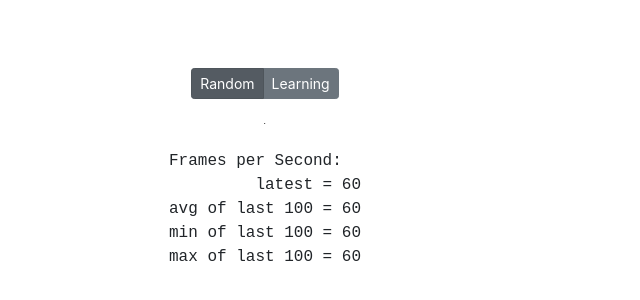
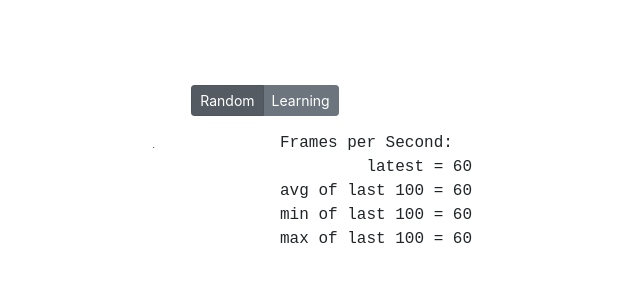
Before and after one commit to h3nnn4n/smart-panda, a website built with webpack: page index.html in a window 1280 px wide. Shown: the part 232-532 px from the top of the page, without its empty margins (375-1015 px from the left). Built offline with nearby package versions, Linux system fonts and the light colour scheme; what smart-panda would draw is missing.

Commit message:
Improve interface + some boilerplate for multiple agents

```diff
--- a/index.html
+++ b/index.html
@@ -2,6 +2,8 @@
 <html>
 
 <head>
+  <link href="https://stackpath.bootstrapcdn.com/bootstrap/4.3.1/css/bootstrap.min.css" rel="stylesheet" integrity="sha384-ggOyR0iXCbMQv3Xipma34MD+dH/1fQ784/j6cY/iJTQUOhcWr7x9JvoRxT2MZw1T"
+    crossorigin="anonymous">
   <style>
     body {
       position: absolute;
@@ -16,20 +18,30 @@
     }
 
     #fps {
-      white-space: pre;
-      font-family: monospace;
+        white-space: pre;
+        font-family: monospace;
+    }
+
+    .container {
+        display: flex;
+        flex-direction: column;
+        align-items: center;
+        justify-content: center;
+    }
+
+    #agent-mode {
+      padding-bottom: 15px;
     }
   </style>
-
-  <link href="https://stackpath.bootstrapcdn.com/bootstrap/4.3.1/css/bootstrap.min.css" rel="stylesheet" integrity="sha384-ggOyR0iXCbMQv3Xipma34MD+dH/1fQ784/j6cY/iJTQUOhcWr7x9JvoRxT2MZw1T"
-    crossorigin="anonymous">
 
   <meta charset="utf-8">
   <title>Smart Panda -> Tetris</title>
 </head>
 
 <body>
-  <div id='radio-mode' class="btn-group btn-group-sm btn-group-toggle">
+  <script src="./bootstrap.js"></script>
+
+  <div id='agent-mode' class="btn-group btn-group-sm btn-group-toggle">
     <label class="btn btn-secondary">
       <input type="radio" name="agent-mode" value='random' id="option1" autocomplete="off" checked> Random
     </label>
@@ -38,12 +50,16 @@
     </label>
   </div>
 
-  <br>
-
-  <canvas id="game-of-life-canvas"></canvas>
-  <script src="./bootstrap.js"></script>
-  <br>
-  <div id="fps"></div>
+  <div class="container">
+    <div class="row">
+      <div class="col-6">
+        <canvas id="tetris-canvas"></canvas>
+      </div>
+      <div class="col-6">
+        <div id="fps"></div>
+      </div>
+    </div>
+  </div>
 
   <script src="https://code.jquery.com/jquery-3.3.1.slim.min.js"></script>
   <script src="https://stackpath.bootstrapcdn.com/bootstrap/4.3.1/js/bootstrap.min.js" integrity="sha384-JjSmVgyd0p3pXB1rRibZUAYoIIy6OrQ6VrjIEaFf/nJGzIxFDsf4x0xIM+B07jRM"
--- a/index.js
+++ b/index.js
@@ -2,8 +2,9 @@
 
 import * as Rust from "smart-panda";
 import * as Fps from "./js/fps.js";
-import * as RandomPlayer from "./js/random_player.js";
 import * as Draw from "./js/draw.js";
+import * as RandomAgent from "./js/random_agent.js";
+import * as LearningAgent from "./js/learning_agent.js";
 import * as Interface from "./js/user_interface.js";
 
 // Lets use the js call from rust to js again just to make sure
@@ -16,7 +17,9 @@ const renderLoop = () => {
     Fps.fps.render();
 
     if (Interface.useRandomAgent()) {
-        RandomPlayer.RandomAgent(gamestate);
+        RandomAgent.RandomAgent(gamestate);
+    } else if (Interface.useLearningAgent()) {
+        LearningAgent.LearningAgent(gamestate);
     }
 
     Draw.draw();
@@ -34,4 +37,5 @@ const init = () => {
     requestAnimationFrame(renderLoop);
 };
 
+
 init();
--- a/js/draw.js
+++ b/js/draw.js
@@ -13,7 +13,7 @@ var gamestate;
 var width;
 var height;
 
-const canvas = document.getElementById("game-of-life-canvas");
+const canvas = document.getElementById("tetris-canvas");
 const ctx = canvas.getContext('2d');
 
 const getIndex = (row, column) => {
--- /dev/null
+++ b/js/learning_agent.js
@@ -0,0 +1,15 @@
+/* jshint esversion: 6 */
+
+const enumValue = (name) => Object.freeze({
+    toString: () => name
+});
+
+const AgentState = Object.freeze({
+    GAMEOVER: enumValue("AgentState.GAMEOVER"),
+});
+
+var currentState = AgentState.GAMESTART;
+
+export function LearningAgent(gamestate) {
+
+}
--- a/js/user_interface.js
+++ b/js/user_interface.js
@@ -3,8 +3,8 @@
 var current_agent_mode;
 
 function radio_mode_change_event() {
-    var checked_radio = $("input[name='agent-mode']:checked");
-    var unchecked_radio = $("input[name='agent-mode']").not(':checked');
+    const checked_radio = $("input[name='agent-mode']:checked");
+    const unchecked_radio = $("input[name='agent-mode']").not(':checked');
 
     current_agent_mode = checked_radio.val();
 
@@ -13,7 +13,7 @@ function radio_mode_change_event() {
 }
 
 export function initInterface() {
-    var $radio_mode = $("input[name='agent-mode']");
+    const $radio_mode = $("input[name='agent-mode']");
 
     $radio_mode.click(radio_mode_change_event);
     radio_mode_change_event();
@@ -22,3 +22,7 @@ export function initInterface() {
 export function useRandomAgent() {
     return current_agent_mode == 'random';
 }
+
+export function useLearningAgent() {
+    return current_agent_mode == 'learning';
+}
```
Also changed, not shown: js/random_agent.js (renamed from js/random_player.js).
